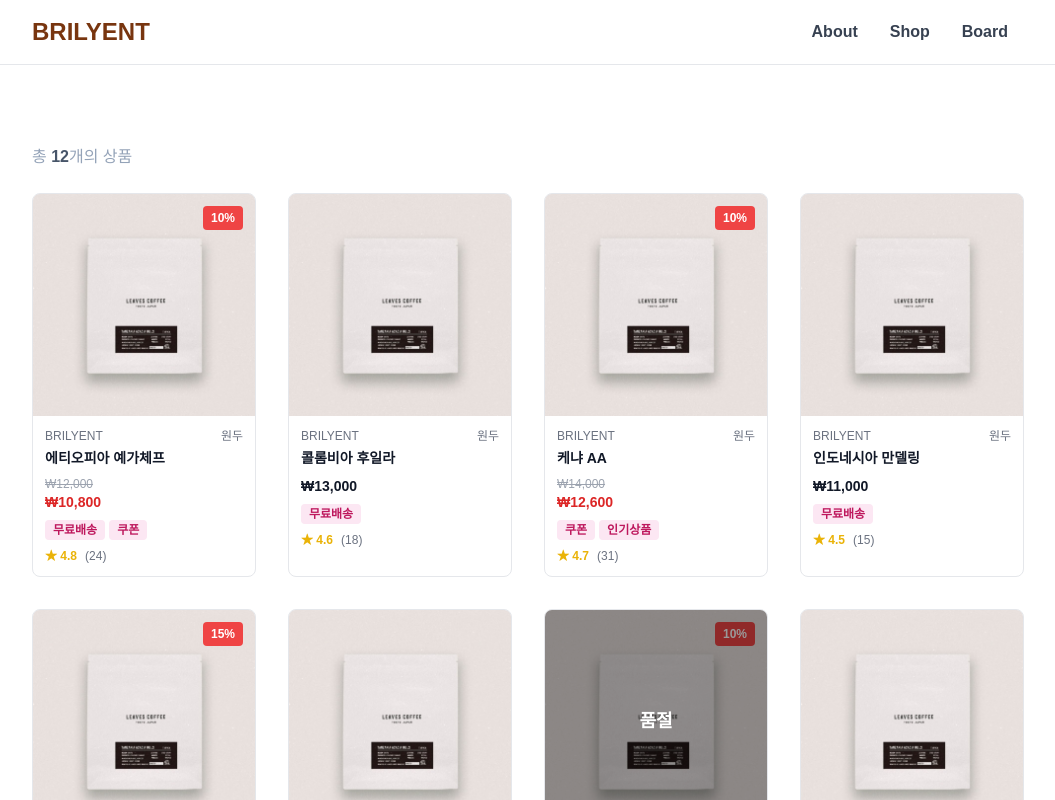
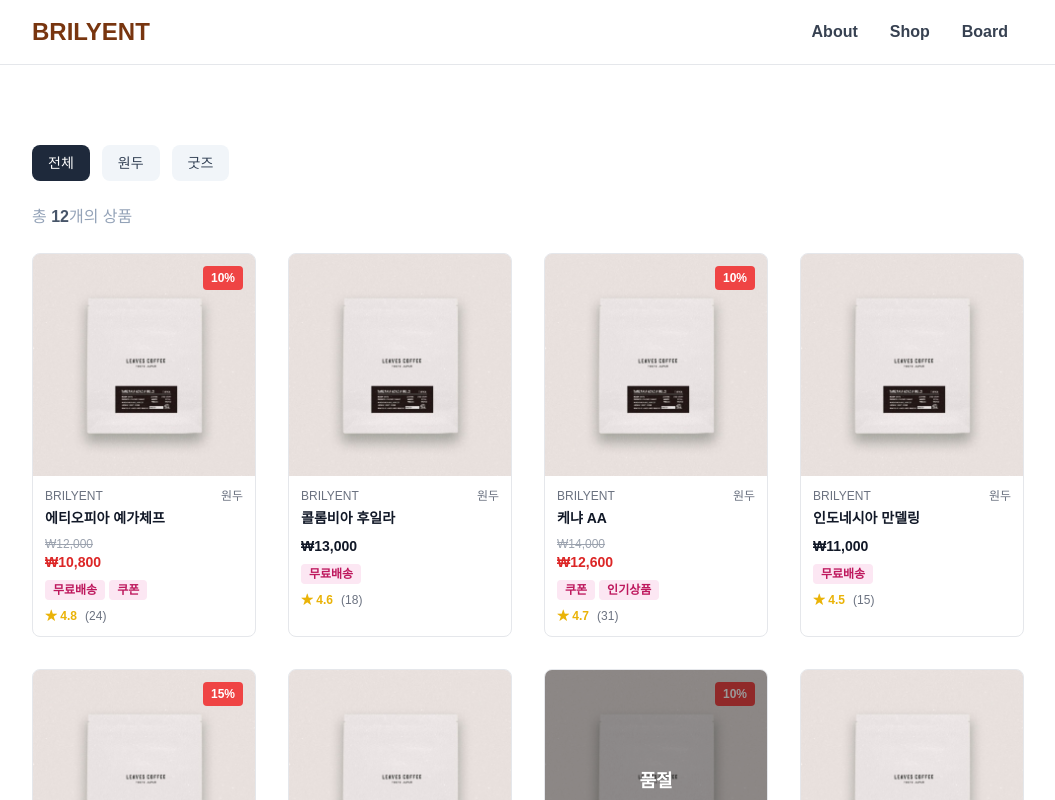
Before and after one commit to JinWorkBench/cafe-shop-frontend, a Next.js app: page /shop in a window 1280 px wide. Shown: the top 800 px of the page, without its empty margins (112-1167 px from the left). Built offline with nearby package versions, Linux system fonts and the light colour scheme.

Commit message:
feat: ProductGrid에 카테고리 필터 버튼 UI 추가

```diff
--- a/src/components/shop/ProductGrid.tsx
+++ b/src/components/shop/ProductGrid.tsx
@@ -1,9 +1,31 @@
 import ProductCard from "./ProductCard";
-import { MOCK_PRODUCTS } from "@/lib/mockProducts";
+import { MOCK_PRODUCTS, CATEGORY_MAP } from "@/lib/mockProducts";
+
+const FILTER_OPTIONS = [
+  { key: "all", label: "전체" },
+  { key: "beans", label: CATEGORY_MAP.beans },
+  { key: "goods", label: CATEGORY_MAP.goods },
+] as const;
 
 export default function ProductGrid() {
   return (
     <section>
+      {/* 카테고리 필터 버튼 */}
+      <div className="mb-6 flex gap-3">
+        {FILTER_OPTIONS.map((option) => (
+          <button
+            key={option.key}
+            className={`px-4 py-2 rounded-lg font-medium text-sm transition-colors ${
+              option.key === "all"
+                ? "bg-slate-800 text-white"
+                : "bg-slate-100 text-slate-700 hover:bg-slate-200"
+            }`}
+          >
+            {option.label}
+          </button>
+        ))}
+      </div>
+
       {/* 상품 수 표시 */}
       <div className="mb-6">
         <p className="text-slate-400">
```
